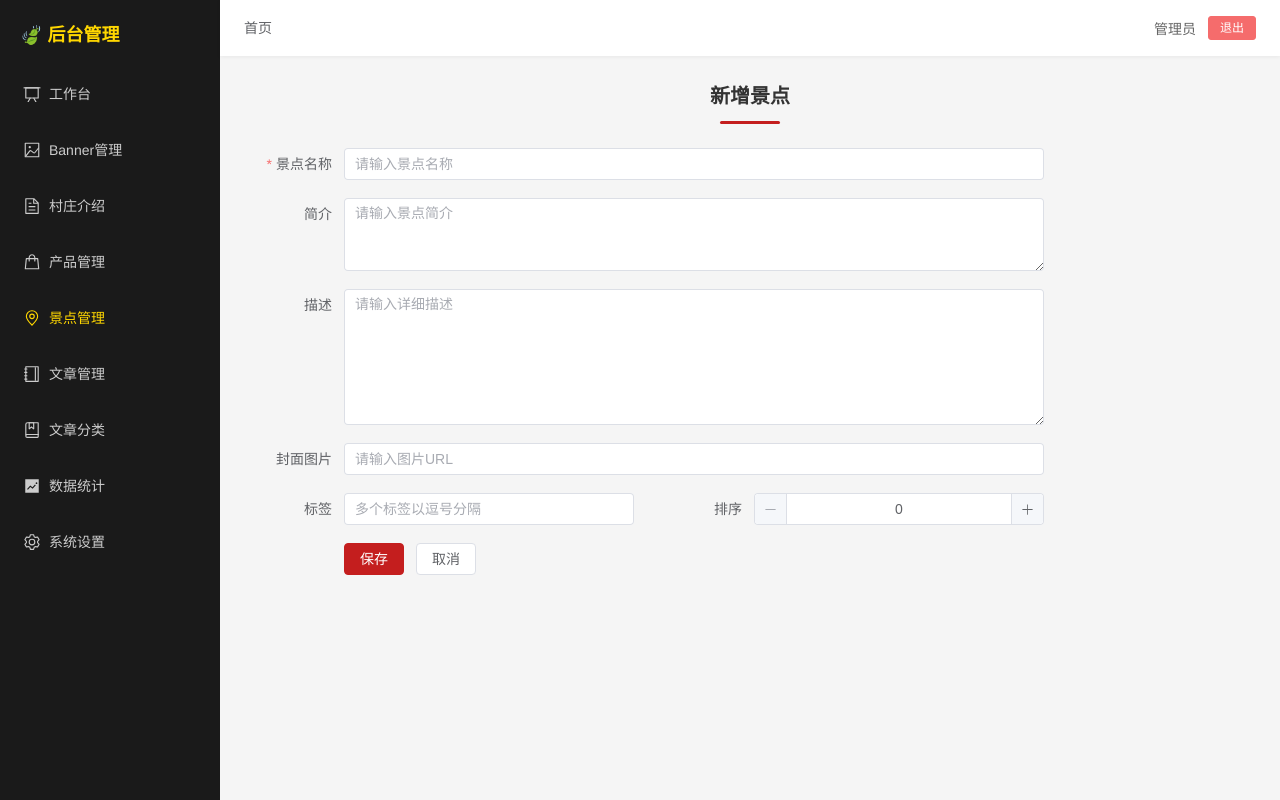
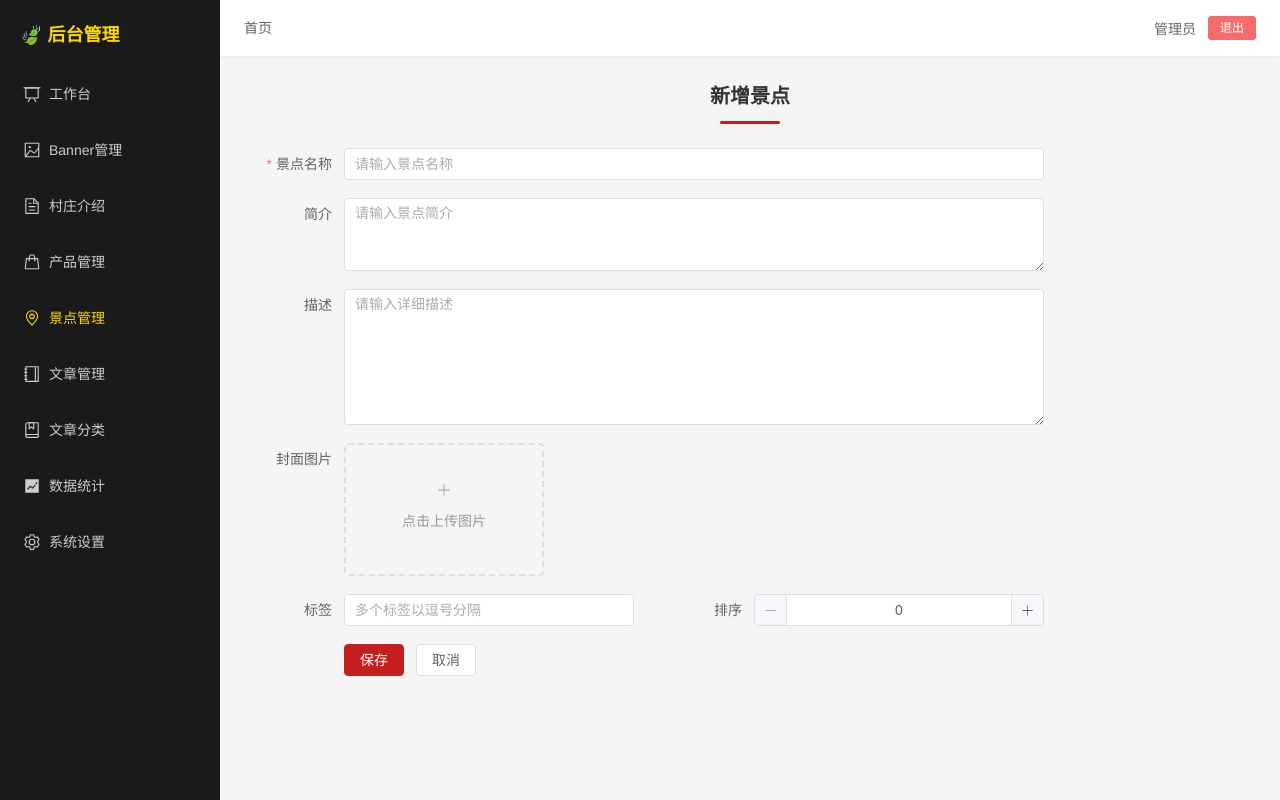
Before and after one commit to Alvin-Kevin/chaye-village-frontend, a Vue app: page /admin/spots/create in a window 1280 px wide. Built offline with nearby package versions, Linux system fonts and the light colour scheme; sample sign-in values are in the browser's storage.

Commit message:
feat: add ImageUpload component to dmin forms

```diff
--- /dev/null
+++ b/src/components/ImageUpload.vue
@@ -0,0 +1,117 @@
+<template>
+  <div class="image-upload">
+    <el-upload
+      :action="uploadUrl"
+      :headers="headers"
+      :show-file-list="false"
+      :before-upload="beforeUpload"
+      :on-success="onSuccess"
+      :on-error="onError"
+      accept="image/*"
+      name="file"
+    >
+      <img v-if="modelValue" :src="modelValue" class="preview-image" />
+      <div v-else class="upload-placeholder">
+        <el-icon><Plus /></el-icon>
+        <span>点击上传图片</span>
+      </div>
+    </el-upload>
+    <div v-if="modelValue" class="image-actions">
+      <el-button size="small" type="primary" link @click="triggerUpload">更换图片</el-button>
+      <el-button size="small" type="danger" link @click="handleRemove">移除图片</el-button>
+    </div>
+  </div>
+</template>
+
+<script setup lang="ts">
+import { computed } from 'vue'
+import { ElMessage } from 'element-plus'
+import { Plus } from '@element-plus/icons-vue'
+import type { UploadProps } from 'element-plus'
+
+const props = defineProps<{
+  modelValue: string
+}>()
+
+const emit = defineEmits<{
+  'update:modelValue': [value: string]
+}>()
+
+const uploadUrl = '/api/v1/common/upload'
+
+const headers = computed(() => {
+  const token = localStorage.getItem('admin_token')
+  return token ? { Authorization: `Bearer ${token}` } : {}
+})
+
+const beforeUpload: UploadProps['beforeUpload'] = (file) => {
+  const isImage = file.type.startsWith('image/')
+  if (!isImage) {
+    ElMessage.error('只能上传图片文件')
+    return false
+  }
+  const isLt5M = file.size / 1024 / 1024 < 5
+  if (!isLt5M) {
+    ElMessage.error('图片大小不能超过 5MB')
+    return false
+  }
+  return true
+}
+
+const onSuccess: UploadProps['onSuccess'] = (response: any) => {
+  if (response.code === 200 && response.data?.url) {
+    emit('update:modelValue', response.data.url)
+    ElMessage.success('上传成功')
+  } else {
+    ElMessage.error(response.message || '上传失败')
+  }
+}
+
+const onError: UploadProps['onError'] = () => {
+  ElMessage.error('上传失败，请检查网络')
+}
+
+function triggerUpload() {
+  const el = document.querySelector('.image-upload .el-upload') as HTMLElement
+  el?.click()
+}
+
+function handleRemove() {
+  emit('update:modelValue', '')
+}
+</script>
+
+<style scoped lang="scss">
+.image-upload {
+  .preview-image {
+    width: 200px;
+    height: 133px;
+    object-fit: cover;
+    border-radius: 4px;
+    border: 1px solid #dcdfe6;
+  }
+
+  .upload-placeholder {
+    width: 200px;
+    height: 133px;
+    border: 2px dashed #dcdfe6;
+    border-radius: 4px;
+    display: flex;
+    flex-direction: column;
+    align-items: center;
+    justify-content: center;
+    gap: 8px;
+    color: #999;
+    cursor: pointer;
+    transition: border-color 0.3s;
+
+    &:hover {
+      border-color: #409eff;
+    }
+  }
+
+  .image-actions {
+    margin-top: 8px;
+  }
+}
+</style>
--- a/src/views/admin/ArticleForm.vue
+++ b/src/views/admin/ArticleForm.vue
@@ -36,7 +36,7 @@
       </el-form-item>
 
       <el-form-item label="封面图片" prop="coverImage">
-        <el-input v-model="form.coverImage" placeholder="请输入图片URL" />
+        <ImageUpload v-model="form.coverImage" />
       </el-form-item>
 
       <el-form-item>
@@ -54,6 +54,7 @@ import { ElMessage } from 'element-plus'
 import type { FormInstance, FormRules } from 'element-plus'
 import type { ArticleCategory } from '@/types'
 import request from '@/api/request'
+import ImageUpload from '@/components/ImageUpload.vue'
 
 const route = useRoute()
 const router = useRouter()
--- a/src/views/admin/Banners.vue
+++ b/src/views/admin/Banners.vue
@@ -38,8 +38,8 @@
         <el-form-item label="副标题" prop="subtitle">
           <el-input v-model="form.subtitle" placeholder="请输入副标题" />
         </el-form-item>
-        <el-form-item label="图片地址" prop="imageUrl">
-          <el-input v-model="form.imageUrl" placeholder="请输入图片URL" />
+        <el-form-item label="图片" prop="imageUrl">
+          <ImageUpload v-model="form.imageUrl" />
         </el-form-item>
         <el-form-item label="链接地址" prop="linkUrl">
           <el-input v-model="form.linkUrl" placeholder="请输入链接URL" />
@@ -62,6 +62,7 @@ import { ElMessage, ElMessageBox } from 'element-plus'
 import type { FormInstance, FormRules } from 'element-plus'
 import type { Banner } from '@/types'
 import request from '@/api/request'
+import ImageUpload from '@/components/ImageUpload.vue'
 
 const list = ref<Banner[]>([])
 const loading = ref(false)
--- a/src/views/admin/ProductForm.vue
+++ b/src/views/admin/ProductForm.vue
@@ -47,7 +47,7 @@
       </el-row>
 
       <el-form-item label="封面图片" prop="coverImage">
-        <el-input v-model="form.coverImage" placeholder="请输入图片URL" />
+        <ImageUpload v-model="form.coverImage" />
       </el-form-item>
 
       <el-form-item label="首页推荐" prop="isFeatured">
@@ -68,6 +68,7 @@ import { useRoute, useRouter } from 'vue-router'
 import { ElMessage } from 'element-plus'
 import type { FormInstance, FormRules } from 'element-plus'
 import request from '@/api/request'
+import ImageUpload from '@/components/ImageUpload.vue'
 
 const route = useRoute()
 const router = useRouter()
--- a/src/views/admin/SpotForm.vue
+++ b/src/views/admin/SpotForm.vue
@@ -16,7 +16,7 @@
       </el-form-item>
 
       <el-form-item label="封面图片" prop="coverImage">
-        <el-input v-model="form.coverImage" placeholder="请输入图片URL" />
+        <ImageUpload v-model="form.coverImage" />
       </el-form-item>
 
       <el-row :gutter="20">
@@ -46,6 +46,7 @@ import { useRoute, useRouter } from 'vue-router'
 import { ElMessage } from 'element-plus'
 import type { FormInstance, FormRules } from 'element-plus'
 import request from '@/api/request'
+import ImageUpload from '@/components/ImageUpload.vue'
 
 const route = useRoute()
 const router = useRouter()
```
